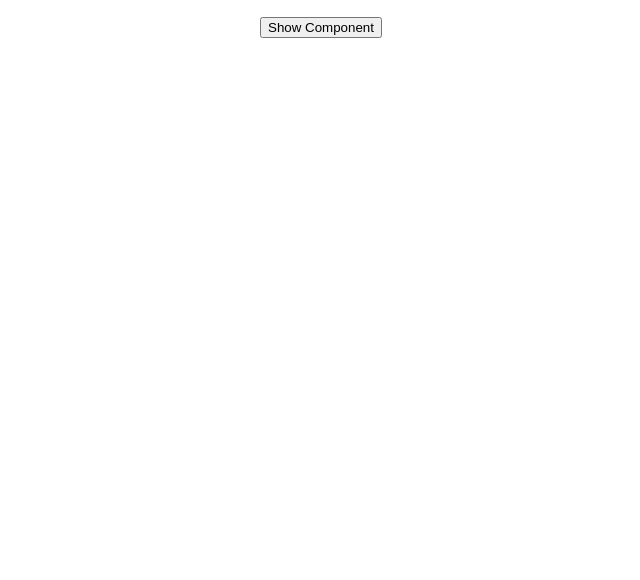
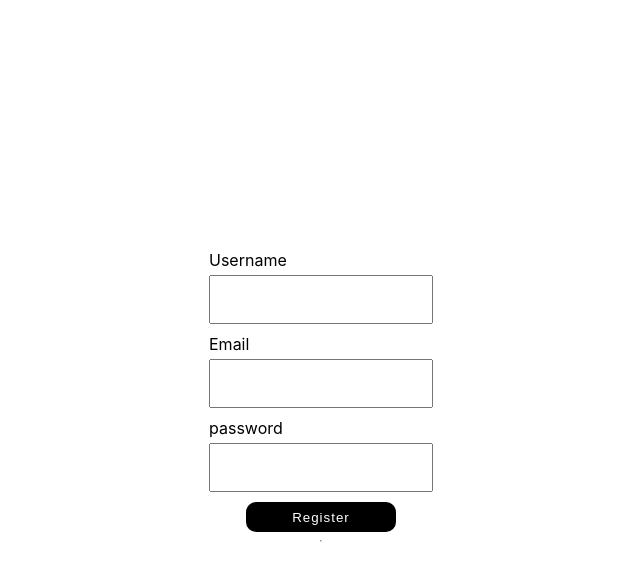
Before and after one commit to SivaPrasannaS/skg, a React (Create React App) app in the folder react/project/client/: page / in a window 1280 px wide. Shown: the top 580 px of the page, without its empty margins (319-959 px from the left). Built offline with nearby package versions, Linux system fonts and the light colour scheme.

Commit message:
Added styling for Form

```diff
--- a/react/project/client/src/App.js
+++ b/react/project/client/src/App.js
@@ -1,11 +1,11 @@
 import React from 'react';
 import './App.css';
-import DynamicRendering from './components/class_exercises/Day3/CE/DynamicRendering';
+import Form from './components/form/Form';
 
 function App() {
   return (
     <div className="App">
-      <DynamicRendering />
+      <Form />
     </div>
   );
 }
--- a/react/project/client/src/assets/css/Form.css
+++ b/react/project/client/src/assets/css/Form.css
@@ -1,3 +1,56 @@
+.form__container {
+  width: 100%;
+}
+
 .form {
-  color: red;
+  width: 400px;
+  position: absolute;
+  display: flex;
+  flex-direction: column;
+  justify-content: center;
+  align-items: center;
+  top: 50%;
+  left: 50%;
+  transform: translate(-50%, -50%);
 }
+
+.input__fields {
+  display: flex;
+  flex-direction: column;
+  justify-content: center;
+  align-items: last baseline;
+  margin-bottom: 10px;
+}
+
+.input__fields label {
+  margin-bottom: 5px;
+}
+
+input {
+  width: 200px;
+  height: 25px;
+  text-align: left;
+  padding: 10px;
+  outline: none;
+  caret-color: #000;
+}
+
+input:focus {
+  border: 2px solid #000;
+}
+
+button {
+  background-color: #000;
+  border: none;
+  border-radius: 10px;
+  width: 150px;
+  height: 30px;
+  text-align: center;
+  color: #fff;
+  letter-spacing: 1px;
+}
+
+button:hover {
+  background-color: #fff;
+  color: #000;
+}
--- a/react/project/client/src/components/form/Form.jsx
+++ b/react/project/client/src/components/form/Form.jsx
@@ -1,47 +1,46 @@
 import React, { useState } from 'react';
-import '../../assets/css/Form.css'
+import '../../assets/css/Form.css';
 
 const Form = () => {
 
-    const [username, setUsername] = useState('');
-    const [email, setEmail] = useState('');
-    const [password, setPassword] = useState('');
+    const [formData, setFormData] = useState({
+        username: '',
+        email: '',
+        password: ''
+    });
 
-    const handleUserChangeEvent = (event) => {
-        setUsername(event.target.value);
-    }
-
-    const handleEmailChangeEvent = (event) => {
-        setEmail(event.target.value);
-    }
-
-    const handlePwdChangeEvent = (event) => {
-        setPassword(event.target.value);
+    const handleChangeEvent = (event) => {
+        const { name, value } = event.target;
+        setFormData({
+            ...formData,
+            [name]: value
+        })
     }
 
     const handleSubmit = (event) => {
         event.preventDefault();
-        console.log(username, email, password);
+        console.log(formData);
     }
 
     return (
-        <>
+        <div className='form__container'>
             <form className='form' method='POST' onSubmit={handleSubmit}>
                 <div className="input__fields">
                     <label htmlFor="username">Username</label>
-                    <input type="text" name="username" id="username" required minLength={4} maxLength={15} onChange={handleUserChangeEvent} />
+                    <input type="text" name="username" id="username" required minLength={4} maxLength={15} onChange={handleChangeEvent} />
                 </div>
                 <div className="input__fields">
                     <label htmlFor="email">Email</label>
-                    <input type="email" name="email" id="email" required onChange={handleEmailChangeEvent} />
+                    <input type="email" name="email" id="email" required onChange={handleChangeEvent} />
                 </div>
                 <div className="input__fields">
                     <label htmlFor="password">password</label>
-                    <input type="password" name="password" id="password" required minLength={8} maxLength={15} onChange={handlePwdChangeEvent} />
+                    <input type="password" name="password" id="password" required minLength={8} maxLength={15} onChange={handleChangeEvent} />
                 </div>
                 <button type="submit">Register</button>
+                <hr />
             </form>
-        </>
+        </div>
     )
 }
 
--- a/react/project/client/src/index.css
+++ b/react/project/client/src/index.css
@@ -2,6 +2,7 @@ body {
   margin: 0;
   padding: 0;
   box-sizing: border-box;
+  width: 100%;
   font-family: -apple-system, BlinkMacSystemFont, "Segoe UI", "Roboto", "Oxygen",
     "Ubuntu", "Cantarell", "Fira Sans", "Droid Sans", "Helvetica Neue",
     sans-serif;
```
Also changed, not shown: 1 other file (tests, documents, lock files or other folders).
